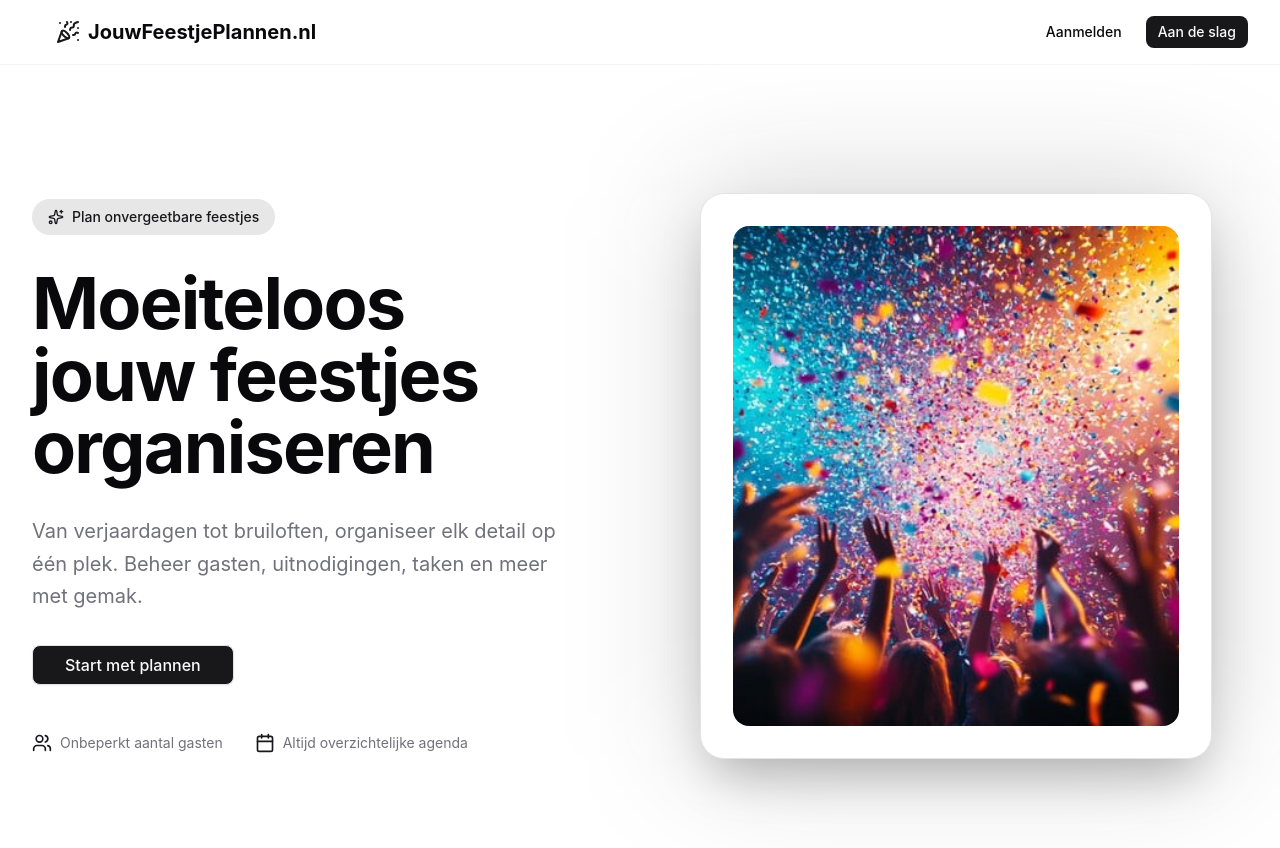
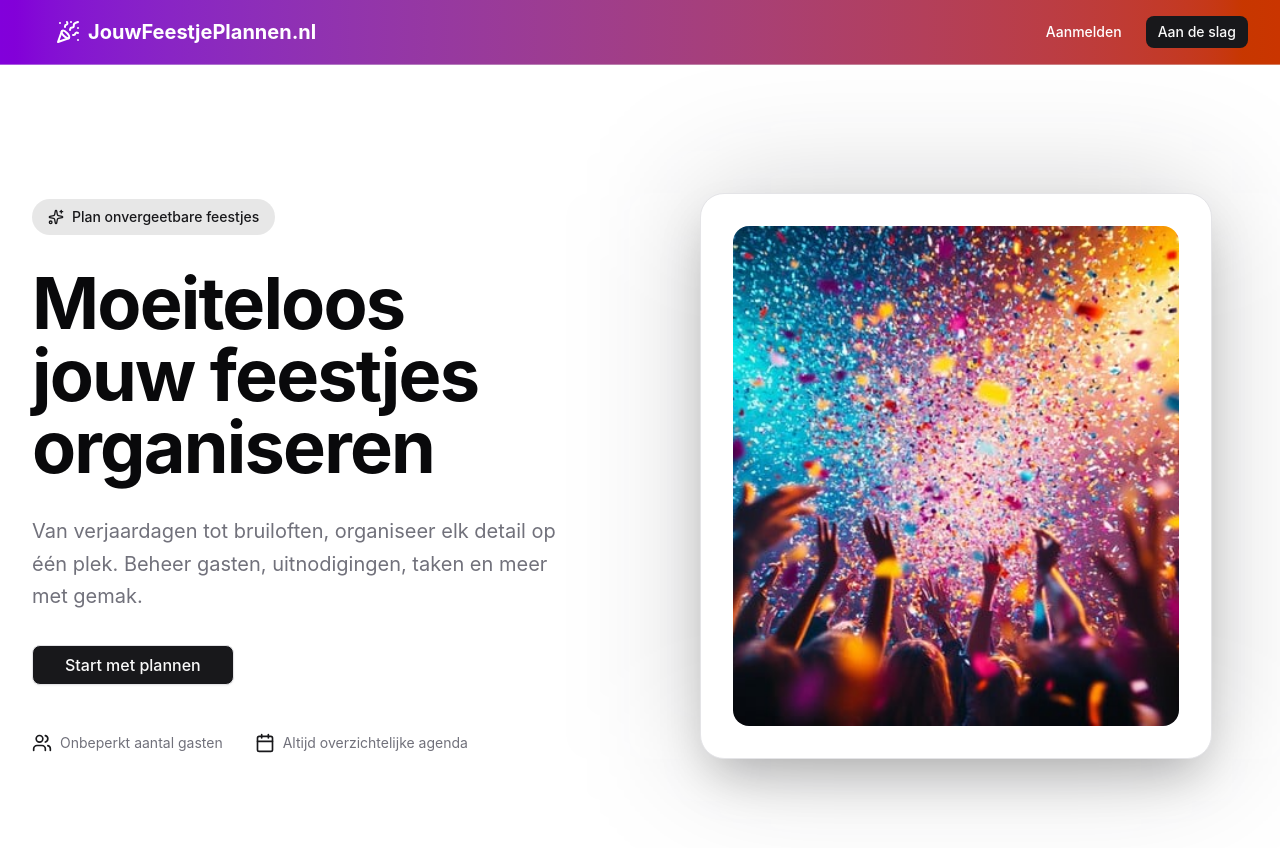
Before and after one commit to EricPolman/party-planner, a Next.js app in the folder apps/partyplanner-nextjs/: page / in a window 1280 px wide. Shown: the top 848 px of the page. Built offline with nearby package versions, Linux system fonts and the light colour scheme; no server answers.

Commit message:
header tweak

```diff
--- a/apps/partyplanner-nextjs/src/components/Header.tsx
+++ b/apps/partyplanner-nextjs/src/components/Header.tsx
@@ -11,13 +11,11 @@ export function Header() {
   const router = useRouter();
 
   return (
-    <header className="sticky top-0 z-50 w-full border-b border-border/40 bg-background/95 backdrop-blur supports-[backdrop-filter]:bg-background/60">
-      <div className="container flex h-16 items-center justify-between gap-4">
+    <header className="sticky top-0 z-50 w-full border-b border-border/40 bg-background/95 backdrop-blur supports-[backdrop-filter]:bg-background/60 bg-gradient-to-r from-purple-700 to-orange-700">
+      <div className="container flex h-16 items-center justify-between gap-4 text-white">
         <Link href="/" className="flex items-center gap-2 md:pl-6">
-          <PartyPopper className="h-6 w-6 text-primary" />
-          <span className="text-xl font-bold text-foreground">
-            JouwFeestjePlannen.nl
-          </span>
+          <PartyPopper className="h-6 w-6 text-primary" color="white" />
+          <span className="text-xl font-bold">JouwFeestjePlannen.nl</span>
         </Link>
 
         {isSignedIn ? (
```
